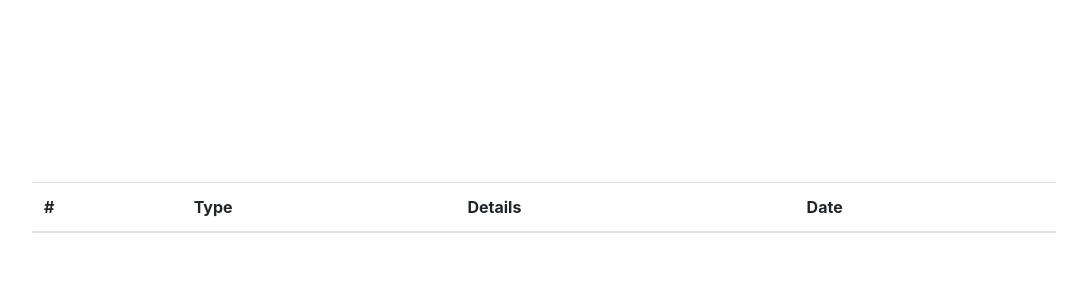
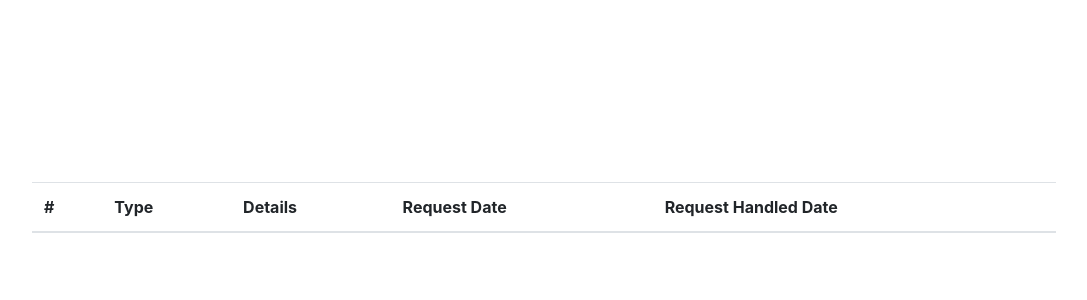
Before and after one commit to arnavgaur04/Django_bynry, a Django app: page /viewrequest/ in a window 1280 px wide. Shown: the part 185-485 px from the top of the page, without its empty margins (96-1183 px from the left). Run offline with Django 5.2, Linux system fonts and the light colour scheme; a user stored in the database is signed in; lists and menus that the app fills with data are empty.

Commit message:
fixing some issue

```diff
--- a/bynry/members/models.py
+++ b/bynry/members/models.py
@@ -6,4 +6,5 @@ class Request(models.Model):
     requestType = models.TextField(null=True)
     requestDetails = models.TextField()
     requestDate = models.DateField(default = datetime.date.today())
+    requestHandleDate = models.DateField(null=True)
     requestImage = models.ImageField(upload_to='images', null=True)
--- a/bynry/members/templates/home.html
+++ b/bynry/members/templates/home.html
@@ -9,7 +9,7 @@
     <div class="person-container">
         <div class="person-image"></div>
         <div class="person-info">
-            <div class="person-greeting">Hello! {{ user.first_name }}.</div>
+            <div class="person-greeting">Hello! <a href="/user">{{ user.first_name }}</a>.</div>
             <div class="new-request"><a href ="/newrequest">New Request</a></div>
             <div class="view-requests"><a href="/viewrequest">View Requests</a></div>
         </div>
--- a/bynry/members/templates/view-request.html
+++ b/bynry/members/templates/view-request.html
@@ -16,7 +16,8 @@
                 <th scope="col">#</th>
                 <th scope="col">Type</th>
                 <th scope="col">Details</th>
-                <th scope="col">Date</th>
+                <th scope="col">Request Date</th>
+                <th scope="col">Request Handled Date</th>
               </tr>
             </thead>
             <tbody>
@@ -25,7 +26,8 @@
                     <th scope="row">{{ user.id }}</th>
                     <td>{{ user.requestType }}</td>
                     <td>{{ user.requestDetails }}</td>
-                    <td>@{{ user.requestDate }}</td>
+                    <td>{{ user.requestDate }}</td>
+                    <td>{{ user.requestHandleDate }}</td>
                   </tr>
               {% endfor %}
             </tbody>
--- a/bynry/members/urls.py
+++ b/bynry/members/urls.py
@@ -8,6 +8,7 @@ urlpatterns = [
     path('', views.home, name='home'),
     path('newrequest/', views.newrequest, name='newrequest'),
     path('viewrequest/', views.viewrequest, name='viewrequest'),
+    path('user/', views.user, name='user')
 ]
 
 if settings.DEBUG:
--- a/bynry/members/views.py
+++ b/bynry/members/views.py
@@ -34,3 +34,16 @@ def viewrequest(request):
   }
 
   return HttpResponse(template.render(context, request))
+
+def user(request):
+  if request.user.id == None:
+    return render(request, 'home.html')
+
+  requestBy = request.user.id
+  data = request.user
+  template = loader.get_template('user.html')
+  context = {
+    'data': data,
+  }
+
+  return HttpResponse(template.render(context, request))
```
Also changed, not shown: bynry/members/templates/user.html (added, +17 -0 lines), bynry/README.md (deleted), bynry/db.sqlite3, bynry/media/images/down-arrow.png (added), bynry/members/migrations/0017_alter_request_requestdate.py (added), bynry/members/migrations/0018_request_requesthandledate_alter_request_requestdate.py (added).
